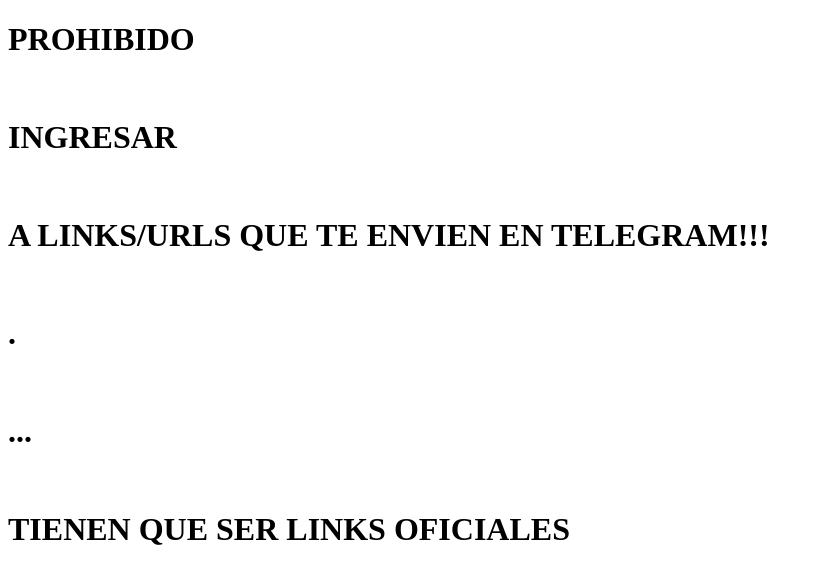
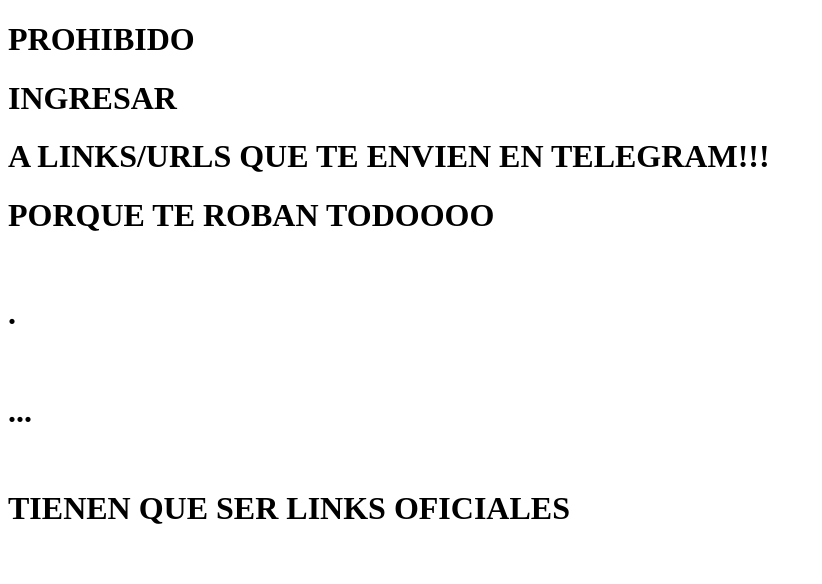
Before and after one commit to Serdor2022/serdor2022.github.io, a plain HTML site: page index.html in a window 1280 px wide. Shown: the whole page, without its empty margins (0-822 px from the left). Drawn offline with Linux system fonts and the light colour scheme.

Commit message:
Update index.html

```diff
--- a/index.html
+++ b/index.html
@@ -4,9 +4,10 @@
 	<title>ATENCION</title>
 </head>
 <body>
-	<h1>PROHIBIDO</h1><br>
-	<h1>INGRESAR</h1><br>
-	<h1>A LINKS/URLS QUE TE ENVIEN EN TELEGRAM!!!</h1><br>
+	<h1>PROHIBIDO</h1>
+	<h1>INGRESAR</h1>
+	<h1>A LINKS/URLS QUE TE ENVIEN EN TELEGRAM!!!</h1>
+	<h1>PORQUE TE ROBAN TODOOOO</h1><br>
 	<h1>.   </h1><br>
 	<h1>...</h1><br>
 	<h1>TIENEN QUE SER LINKS OFICIALES</h1><br>
```
